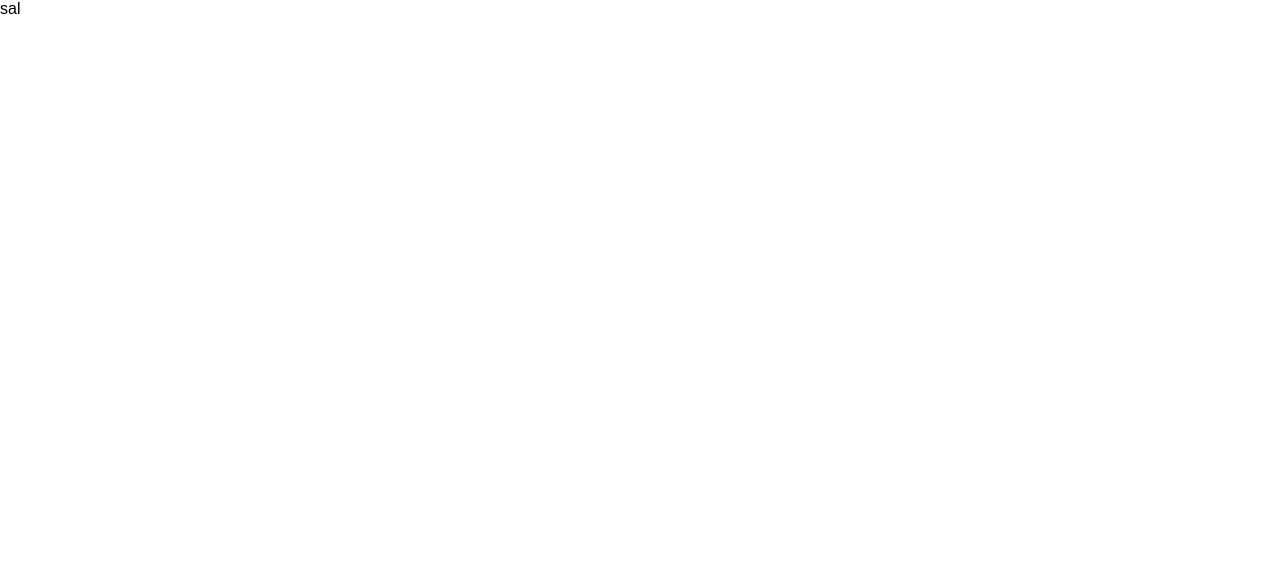
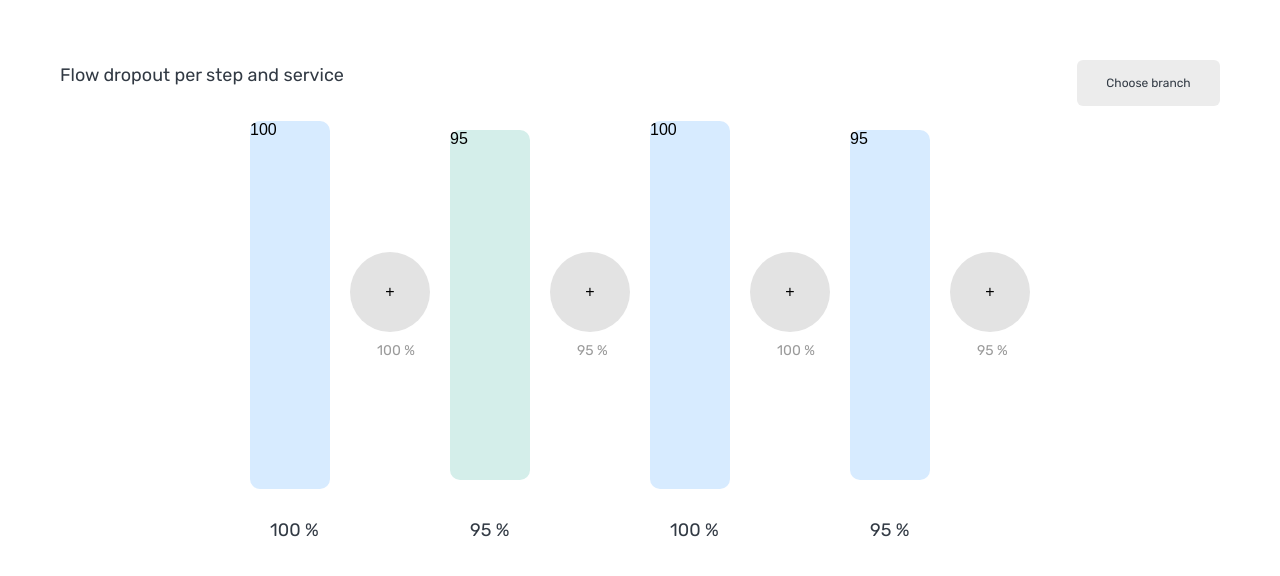
Before and after one commit to ungurnicoleta/helloflow, a React app: page / in a window 1280 px wide. Shown: the top 576 px of the page. Built offline with nearby package versions, Linux system fonts and the light colour scheme.

Commit message:
Add changes

```diff
--- a/src/App.js
+++ b/src/App.js
@@ -2,6 +2,9 @@ import React from 'react';
 
 import { NodeMap } from './data'
 import { Stack } from './components/Stack'
+
+import styles from './index.css'
+import  { NodeComponent } from './components/NodeComponent/NodeComponent'
 
 let stack = new Stack();
 let branches = []
@@ -25,8 +28,18 @@ const DFS = () => {
 
 export const App = () => {
     console.log(DFS())
-    // utilsDFS()
-    return <div>
-        sal
+    return <div className={styles.container}>
+        <div className={styles.navContainer}>
+            <div className={styles.title}> Flow dropout per step and service </div>
+            <div className={styles.branchesDropdown}>
+                <div className={styles.branchesDropdownText}>Choose branch</div>
+            </div>
+        </div>
+        <div className={styles.horizontalList}>
+            <NodeComponent node={NodeMap.node1}/>
+            <NodeComponent node={NodeMap.node2}/>
+            <NodeComponent node={NodeMap.node1}/>
+            <NodeComponent node={NodeMap.node3}/>
+        </div>
     </div>
 }
--- /dev/null
+++ b/src/components/Circle/Circle.css
@@ -0,0 +1,35 @@
+.mainBody {
+    display: flex;
+    flex-direction: column;
+
+    align-items: center;
+    justify-content: center;
+
+    width: 80px;
+    height: 100%;
+    margin: 10px
+}
+
+.circleContainer {
+    width: 50px;
+    height: 50px;
+    padding: 15px;
+    background-color: #e3e3e3;
+    border-radius: 50%;
+
+    text-align: center;
+    display: flex;
+    align-items: center;
+    justify-content: center;
+}
+
+.circlePercentage {
+    width: 26px;
+    height: 17px;
+
+    text-align: center;
+    margin-top: 10px;
+    font-family: "Rubik";
+    font-size: 14px;
+    color: #9b9b9b;
+}
--- /dev/null
+++ b/src/components/Circle/Circle.js
@@ -0,0 +1,10 @@
+import React from 'react';
+import styles from './Circle.css'
+
+export const Circle = (percentage) => {
+    console.log(percentage)
+    return <div className={styles.mainBody} >
+       <div className={styles.circleContainer}>+</div>
+       <div className={styles.circlePercentage}>{percentage.percentage.value} %</div>
+    </div>
+}
--- /dev/null
+++ b/src/components/NodeComponent/NodeComponent.css
@@ -0,0 +1,28 @@
+.mainBody {
+    /* position: absolute; */
+    width: 200px;
+    height: 450px;
+    display: flex;
+    flex-direction: column;
+
+}
+
+.flowContainer {
+    height: 100%;
+    display: flex;
+    flex-direction: row;
+    align-items: center;
+    justify-content: center;
+}
+
+.flowContainerPercentage {
+    text-align: left;
+    align-items: flex-start;
+    justify-content: flex-start;
+    padding: 30px;
+    font-family: "Rubik";
+    font-size: 18px;
+    font-weight: 500;
+
+    color: #323a44;
+}
--- /dev/null
+++ b/src/components/NodeComponent/NodeComponent.js
@@ -0,0 +1,17 @@
+import React from 'react';
+import styles from './NodeComponent.css'
+import  { Rectangle } from '../Rectangle/Rectangle'
+import { Circle } from '../Circle/Circle'
+
+export const NodeComponent = (node) => {
+    return <div className={styles.mainBody} >
+        <div className={styles.flowContainer}>
+            <Rectangle node={node.node}/>
+            <Circle percentage={node.node}/>
+        </div>
+
+        <div className={styles.flowContainerPercentage}>
+            {node.node.value} %
+        </div>
+    </div>
+}
--- /dev/null
+++ b/src/components/Rectangle/Rectangle.css
@@ -0,0 +1,5 @@
+.mainBody{
+    width: 80px;
+    border-radius: 10px;
+    margin: 10px
+}
--- /dev/null
+++ b/src/components/Rectangle/Rectangle.js
@@ -0,0 +1,11 @@
+import React from 'react';
+import styles from './Rectangle.css'
+
+export const Rectangle = (node) => {
+    console.log(node)
+    return <div className={styles.mainBody}
+                style={{ height: `${node.node.value}%`,
+                         backgroundColor: node.node.type === "BASIC" ? "#d7ebff" : "#d4eeea"}}>
+        {node.node.value}
+    </div>
+}
--- a/src/index.css
+++ b/src/index.css
@@ -3,3 +3,71 @@ body {
     padding: 0;
     font-family: sans-serif;
 }
+
+.container {
+    height: 100%;
+    margin: 40px;
+    padding: 20px;
+
+    display: flex;
+    flex-direction: column;
+}
+
+.navContainer{
+    width: 100%;
+    height: 61px;
+
+    display: flex;
+    flex-direction: row;
+}
+
+.title{
+    text-align: left;
+    margin: 4px 15px 4px 0;
+
+    flex-grow: 4;
+
+    font-family: "Rubik";
+    font-size: 18px;
+    font-weight: normal;
+    font-stretch: normal;
+    font-style: normal;
+    line-height: normal;
+    letter-spacing: normal;
+    color: #323a44;
+}
+
+.branchesDropdown{
+    display: flex;
+    justify-content: center;
+    align-items: center;
+
+    width: 121px;
+    height: 30px;
+    padding: 8px 11px 8px 11px;
+    border-radius: 6px;
+    background-color: #ececec;
+}
+
+.branchesDropdownText {
+    width: 97px;
+    height: 14px;
+
+    font-family: "Rubik";
+    font-size: 12px;
+    color: #323a44;
+
+    text-align: center;
+}
+.horizontalList{
+    min-height: 400px;
+
+    display: flex;
+    flex-direction: row;
+    align-items: center;
+    justify-content: center;
+
+    white-space: nowrap;
+    overflow-y: auto;
+    overflow-x: scroll;
+}
--- a/src/index.html
+++ b/src/index.html
@@ -4,6 +4,8 @@
     <meta charset="UTF-8">
     <meta http-equiv="X-UA-Compatible" content="IE=edge">
     <meta name="viewport" content="width=device-width, initial-scale=1.0">
+    <link href="https://fonts.googleapis.com/css2?family=Rubik&display=swap" rel="stylesheet">
+
     <title>React App</title>
 </head>
 <body>
--- /dev/null
+++ b/src/screen/FlowScreen.js
@@ -0,0 +1,5 @@
+import React from 'react';
+
+const FlowScreen = () => {
+    return
+}
```
